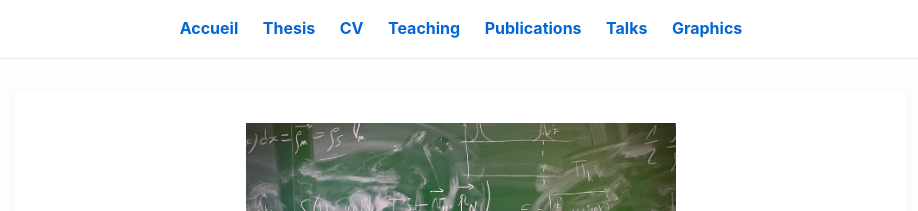
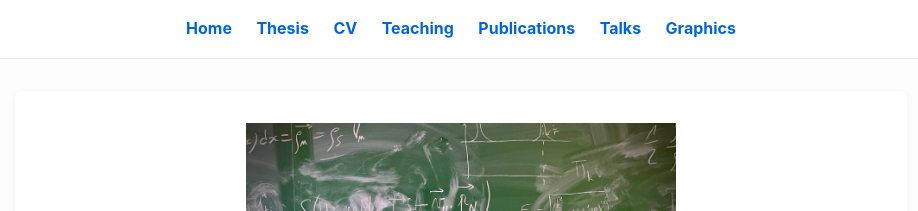
Before and after one commit to V-allard/V-allard.github.io, a Jekyll site: the page built from pages/backup/teaching.md, in a window 1280 px wide. Shown: the top 211 px of the page, without its empty margins (179-1097 px from the left). Built offline with Jekyll 4.4.1, drawn with Linux system fonts in a browser that asks for light colours.

Commit message:
Update default.html

```diff
--- a/_layouts/default.html
+++ b/_layouts/default.html
@@ -1,5 +1,5 @@
 <!DOCTYPE html>
-<html lang="fr">
+<html lang="en">
 <head>
   <meta charset="UTF-8">
   <title>{{ page.title }} - Valentin Allard</title>
@@ -7,7 +7,7 @@
 </head>
 <body>
   <div class="navbar">
-    <a href="/">Accueil</a>
+    <a href="/">Home</a>
     <a href="/thesis">Thesis</a>
     <a href="/cv">CV</a>
     <a href="/teaching">Teaching</a>
```
